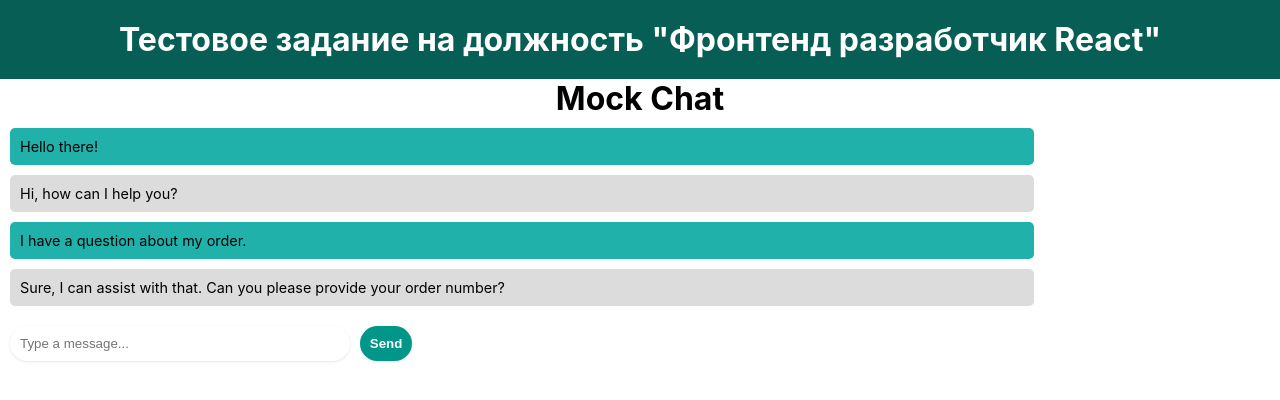
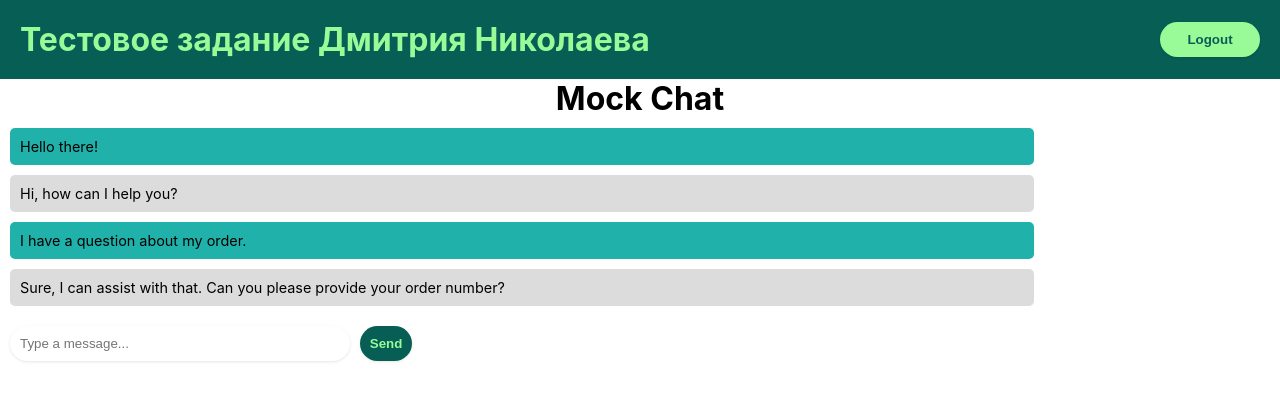
Before and after one commit to Grammeri/whatsup, a React (Create React App) app: page /chat in a window 1280 px wide. Shown: the top 400 px of the page. Built offline with nearby package versions, Linux system fonts and the light colour scheme.

Commit message:
mock vertion final refactoring

```diff
--- a/package.json
+++ b/package.json
@@ -2,6 +2,7 @@
   "name": "my-app",
   "version": "0.1.0",
   "private": true,
+  "homepage": "https://Grammeri.github.io/whatsup",
   "dependencies": {
     "@reduxjs/toolkit": "^1.9.5",
     "@testing-library/jest-dom": "^5.14.1",
@@ -9,6 +10,7 @@
     "@testing-library/user-event": "^13.2.1",
     "axios": "^1.4.0",
     "bootstrap": "^5.2.3",
+    "gh-pages": "^5.0.0",
     "react": "^18.2.0",
     "react-bootstrap": "^2.7.4",
     "react-dom": "^18.2.0",
@@ -23,7 +25,9 @@
     "start": "react-scripts start",
     "build": "react-scripts build",
     "test": "react-scripts test",
-    "eject": "react-scripts eject"
+    "eject": "react-scripts eject",
+    "predeploy": "npm run build",
+    "deploy": "gh-pages -d build"
   },
   "eslintConfig": {
     "extends": [
--- a/src/App.css
+++ b/src/App.css
@@ -6,13 +6,13 @@
  /* align-items: center;*/
  /* justify-content: center;
   padding: 20px;*/
-  background-color: red !important;
+  background-color:palegreen;
 }
 
 .header {
   width: 100%;
   padding: 20px;
-  background-color: #075e54;
-  color: #fff;
+  background-color: #075e54 !important;
+  color: palegreen !important;
   text-align: center;
 }
--- a/src/App.js
+++ b/src/App.js
@@ -33,7 +33,7 @@ function App() {
                     {/* Using mock data for now */}
                     <Route path="/chat" element={<ChatPage selectedChat={selectedChat}/>}/>
                     <Route path="/404" element={<div style={{textAlign: "center"}}><img src={notFound} alt="Not Found"/></div>}/>
-                    <Route path="*" element={<Navigate to="/404"/>}/>
+                    <Route path="*" element={<Navigate to="/"/>}/> {/* Navigates to login form if route not defined */}
                 </Routes>
             </div>
         </Router>
--- /dev/null
+++ b/src/common/components/header/Header.css
@@ -0,0 +1,30 @@
+/* Header.css */
+.header {
+    display: flex;
+    justify-content: space-between;
+    align-items: center;
+    padding: 20px;
+    background-color: #f5f5f5;
+}
+
+.logout-button {
+    padding: 10px 20px;
+    border: none;
+    border-radius: 25px;
+    width: 100px;
+    background-color: palegreen;
+    color: #075e54;
+    cursor: pointer;
+    margin-left: auto;  /* This will push the button to the right */
+}
+
+.logout-button:hover {
+    background-color: lightseagreen !important;
+
+}
+.titleLogout {
+    display: flex;
+    background-color: #075e54;
+    color: #fff;
+
+}
--- a/src/common/components/header/Header.js
+++ b/src/common/components/header/Header.js
@@ -1,10 +1,24 @@
 // components/Header.js
 import React from 'react';
+import {useNavigate} from "react-router-dom";
+import "./Header.css"
 
 export const Header = () => {
-    return (
-        <div className="header">
-            <h1>Тестовое задание на должность "Фронтенд разработчик React"</h1>
-        </div>
+    const navigate = useNavigate();
+
+    const handleLogout = () => {
+        // You can add more logic here if you want, such as clearing user info from state or localStorage
+        navigate('/');
+    }
+
+    return ( <div className={"titleLogout"}>
+        <header className="header">
+
+                <h1>Тестовое задание Дмитрия Николаева</h1>
+                <button onClick={handleLogout} className="logout-button">Logout</button>
+
+
+        </header>
+    </div>
     );
 };
--- a/src/features/auth/components/loginForm/LoginForm.css
+++ b/src/features/auth/components/loginForm/LoginForm.css
@@ -34,12 +34,12 @@ h2 {
 }
 
 .login-button {
-    width: 30%;
+    width: 100px;
     padding: 10px;
     border: none;
     border-radius: 20px;
-    color: #fff;
-    background-color: #128C7E;
+    color: palegreen;
+    background-color: #075E54;
     cursor: pointer;
     transition: background-color 0.3s ease;
     background-color: #075E54;
--- a/src/features/chat/components/chatInput/ChatInput.css
+++ b/src/features/chat/components/chatInput/ChatInput.css
@@ -16,12 +16,14 @@
 }
 
 .chat-send {
-    padding: 10px;
+    padding: 10px 20px;
     border: none;
-    border-radius: 50%;
+    border-radius: 10%;
     color: white;
     background-color: #075e54;
     cursor: pointer;
+    min-width: 100px; /* Adjusted min-width value */
+    font-size: 14px; /* Adjusted font-size value */
 }
 
 .chat-send:hover {
--- a/src/features/chat/components/chatList/ChatList.css
+++ b/src/features/chat/components/chatList/ChatList.css
@@ -55,8 +55,8 @@ form {
 }
 
 button {
-    background-color: #009688;
-    color: white;
+    background-color:#075e54;
+    color: palegreen;
     border: none;
     padding: 10px;
     border-radius: 20px;
@@ -64,6 +64,7 @@ button {
     box-shadow: 0 1px 3px rgba(0,0,0,0.1);
     cursor: pointer;
     transition: 0.3s;
+
 }
 
 button:hover {
```
Also changed, not shown: src/features/chat/components/chatPage/ChatPage.css (+4 -4 lines), 1 other file (tests, documents, lock files or other folders).
